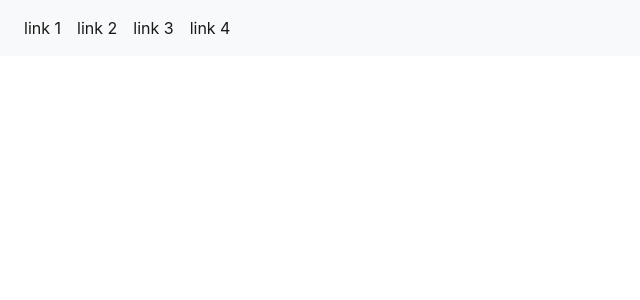
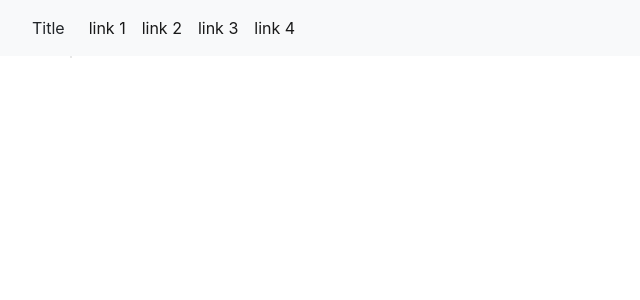
Before and after one commit to mdavid50/bootstrap-challenge1, a PHP site: page / in a window 1280 px wide. Shown: the top 300 px of the page, without its empty margins (0-640 px from the left). Run offline with PHP 8.4, Linux system fonts and the light colour scheme.

Commit message:
example coding

```diff
--- a/index.php
+++ b/index.php
@@ -14,13 +14,14 @@
     <link rel="stylesheet" href="https://maxcdn.bootstrapcdn.com/bootstrap/4.0.0-beta.2/css/bootstrap.min.css" integrity="sha384-PsH8R72JQ3SOdhVi3uxftmaW6Vc51MKb0q5P2rRUpPvrszuE4W1povHYgTpBfshb" crossorigin="anonymous">
 </head>
 <body>
-
+<section class="nav-sec">
 <nav class="navbar navbar-expand-lg navbar-light bg-light">
-    <button class="navbar-toggler navbar-toggler-right" type="button" data-toggle="collapse" data-target="#navbarTogglerDemo01" aria-controls="navbarTogglerDemo01" aria-expanded="false" aria-label="Toggle navigation">
+    <a class="navbar nav-brand">Title</a>
+    <button class="navbar-toggler text-right" type="button" data-toggle="collapse" data-target="#navbarTogglerDemo01" aria-controls="navbarTogglerDemo01" aria-expanded="false" aria-label="Toggle navigation">
         <span class="navbar-toggler-icon"></span>
     </button>
     <div class="collapse navbar-collapse" id="navbarTogglerDemo01">
-        <ul class="navbar-nav mr-auto mt-2 mt-lg-0">
+        <ul class="navbar-nav text-right">
             <li class="nav-item active">
                 <a class="nav-link" href="#!">link 1 </a>
             </li>
@@ -36,9 +37,16 @@
         </ul>
     </div>
 </nav>
+</section>
 
 
-<div>
+<div class="container">
+    <div class="row">
+        <div class="card col-m-3"
+    </div>
+</div>
+
+<div class="footer">
 
 </div>
 </body>
```
